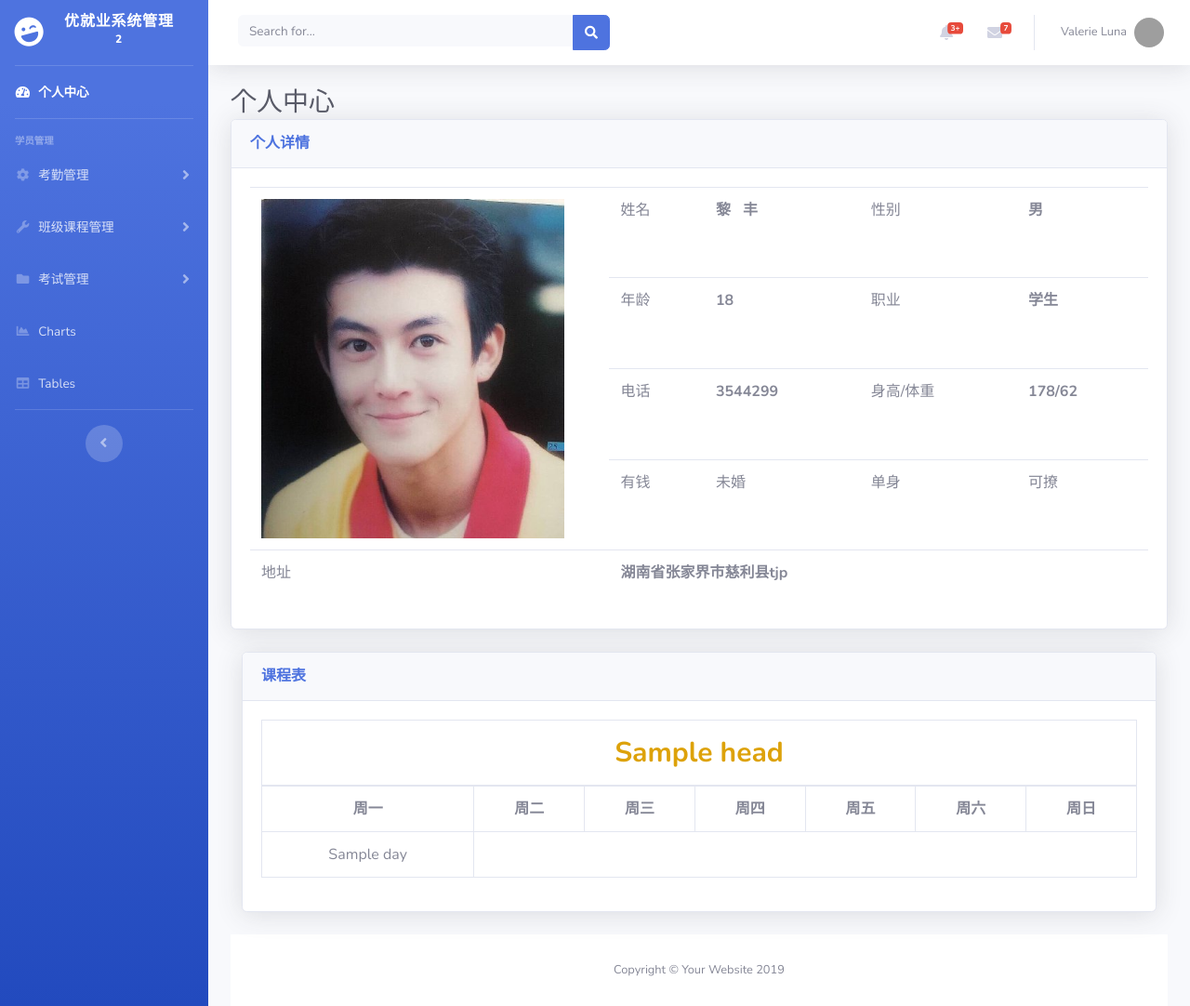
After one commit to Sewixt/7tian, a Python web app: template 7tian/app/templates/user_info.html in a window 1280 px wide. The commit adds this page. Shown: the whole page at 93% size. Run offline with Jinja, Linux system fonts and the light colour scheme; the template is opened without the code that fills it: most values are stand-ins (such as "Sample title", 1, 10 or a date in 2020); some libraries are stand-ins or nearby versions; grey boxes are pictures that could not be loaded.

Commit message:
v3  完善个人中心，课程表

```diff
--- a/7tian/app/templates/base.html
+++ b/7tian/app/templates/base.html
@@ -51,20 +51,20 @@
 
       <!-- Heading -->
       <div class="sidebar-heading">
-        Interface
+        学员管理
       </div>
 
       <!-- Nav Item - Pages Collapse Menu -->
       <li class="nav-item">
         <a class="nav-link collapsed" href="#" data-toggle="collapse" data-target="#collapseTwo" aria-expanded="true" aria-controls="collapseTwo">
           <i class="fas fa-fw fa-cog"></i>
-          <span>Components</span>
+          <span>考勤管理</span>
         </a>
         <div id="collapseTwo" class="collapse" aria-labelledby="headingTwo" data-parent="#accordionSidebar">
           <div class="bg-white py-2 collapse-inner rounded">
-            <h6 class="collapse-header">Custom Components:</h6>
-            <a class="collapse-item" href="buttons.html">Buttons</a>
-            <a class="collapse-item" href="cards.html">Cards</a>
+            <h6 class="collapse-header">考勤管理:</h6>
+            <a class="collapse-item" href="buttons.html">违规情况</a>
+            <a class="collapse-item" href="/leave_list/1/">考勤统计</a>
           </div>
         </div>
       </li>
@@ -73,32 +73,19 @@
       <li class="nav-item">
         <a class="nav-link collapsed" href="#" data-toggle="collapse" data-target="#collapseUtilities" aria-expanded="true" aria-controls="collapseUtilities">
           <i class="fas fa-fw fa-wrench"></i>
-          <span>Utilities</span>
+          <span>班级课程管理</span>
         </a>
         <div id="collapseUtilities" class="collapse" aria-labelledby="headingUtilities" data-parent="#accordionSidebar">
           <div class="bg-white py-2 collapse-inner rounded">
-            <h6 class="collapse-header">Custom Utilities:</h6>
-            <a class="collapse-item" href="utilities-color.html">Colors</a>
-            <a class="collapse-item" href="utilities-border.html">Borders</a>
-            <a class="collapse-item" href="utilities-animation.html">Animations</a>
-            <a class="collapse-item" href="utilities-other.html">Other</a>
+            <h6 class="collapse-header">课程管理:</h6>
+            <a class="collapse-item" href="utilities-color.html">班级管理</a>
           </div>
         </div>
       </li>
-
-      <!-- Divider -->
-      <hr class="sidebar-divider">
-
-      <!-- Heading -->
-      <div class="sidebar-heading">
-        Addons
-      </div>
-
-      <!-- Nav Item - Pages Collapse Menu -->
       <li class="nav-item">
         <a class="nav-link collapsed" href="#" data-toggle="collapse" data-target="#collapsePages" aria-expanded="true" aria-controls="collapsePages">
           <i class="fas fa-fw fa-folder"></i>
-          <span>Pages</span>
+          <span>考试管理</span>
         </a>
         <div id="collapsePages" class="collapse" aria-labelledby="headingPages" data-parent="#accordionSidebar">
           <div class="bg-white py-2 collapse-inner rounded">
--- /dev/null
+++ b/7tian/app/templates/user_info.html
@@ -0,0 +1,98 @@
+{% extends "base.html" %}
+
+{% block title %}
+    个人中心
+{% endblock %}
+
+
+{% block label %}
+    个人中心
+{% endblock %}
+
+
+{% block content %}
+    <div class="row">
+            <!--  个人表格  -->
+            <div class="col-lg-12">
+              <!-- Circle Buttons -->
+              <div class="card shadow mb-4">
+                <div class="card-header py-3">
+                  <h6 class="m-0 font-weight-bold text-primary">个人详情</h6>
+                </div>
+                <div class="card-body">
+                    <!--  个人信息  -->
+                    <table class="table">
+                    <tr>
+                        <td rowspan="4"  style="width: 40%">
+                            <img src="/static/img/111.png" style= width:90%;height:70%>
+                        </td>
+                        <td>姓名</td>
+                        <th>黎&nbsp&nbsp&nbsp丰</th>
+                        <td>性别</td>
+                        <th>男</th>
+                    </tr>
+                    <tr>
+                        <td>年龄</td>
+                        <th>18</th>
+                        <td>职业</td>
+                        <th>学生</th>
+                    </tr>
+                    <tr>
+                        <td>电话</td>
+                        <th>3544299</th>
+                        <td>身高/体重</td>
+                        <th>178/62</th>
+                    </tr>
+                    <tr>
+                        <td>有钱</td>
+                        <td>未婚</td>
+                        <td>单身</td>
+                        <td>可撩</td>
+                    </tr>
+                    <tr>
+                        <td>地址</td>
+                        <th colspan="4" style="text-align: left">湖南省张家界市慈利县tjp</th>
+                    </tr>
+                    </table>
+                </div>
+            </div>
+
+
+            <div class="col-lg-12">
+                <!-- 课程表 -->
+                <div class="card shadow mb-4">
+                    <div class="card-header py-3">
+                        <h6 class="m-0 font-weight-bold text-primary">课程表</h6>
+                    </div>
+                <div class="card-body">
+                <!--  课程表详情  -->
+                    <table class="table  table-bordered">
+                          <thead>
+                            <tr>
+                              <th colspan="7" style="width: 100%;font-size:30px;color: #dda20a;text-align: center">{{ head }}</th>
+                            </tr>
+                          </thead>
+                        <tr style="text-align: center">
+                            <th>周一</th>
+                            <th>周二</th>
+                            <th>周三</th>
+                            <th>周四</th>
+                            <th>周五</th>
+                            <th>周六</th>
+                            <th>周日</th>
+                        </tr>
+                        <tr>
+                            {% for line in calendar %}
+                                <tr>
+                                    {% for day in line %}
+                                        <td style="text-align: center">{{ day }}</td>
+                                    {% endfor %}
+                                </tr>
+                            {% endfor %}
+                        </tr>
+                    </table>
+                </div>
+            </div>
+
+    </div>
+{% endblock %}
```
Also changed, not shown: 7tian/app/main/views.py (+55 -0 lines).
